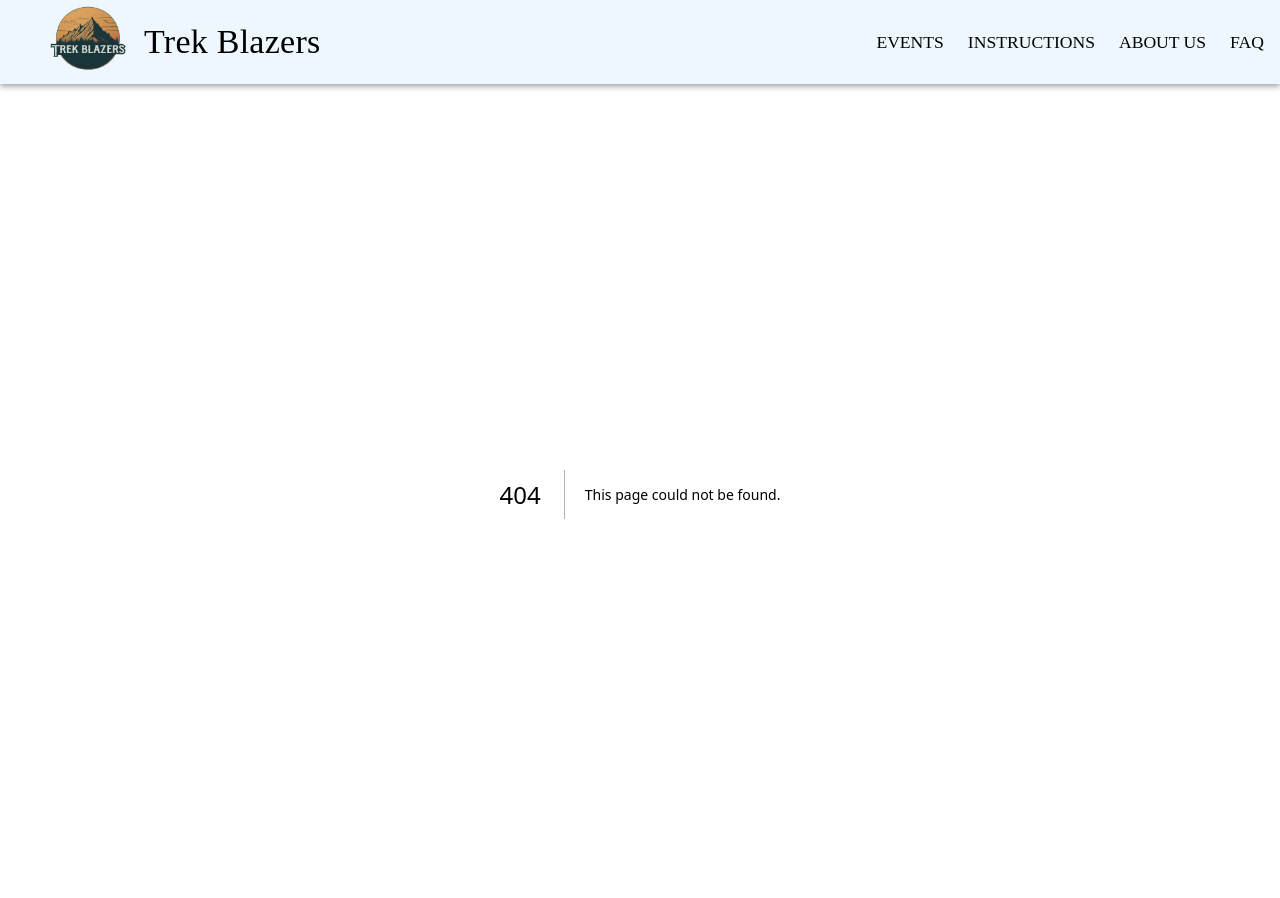
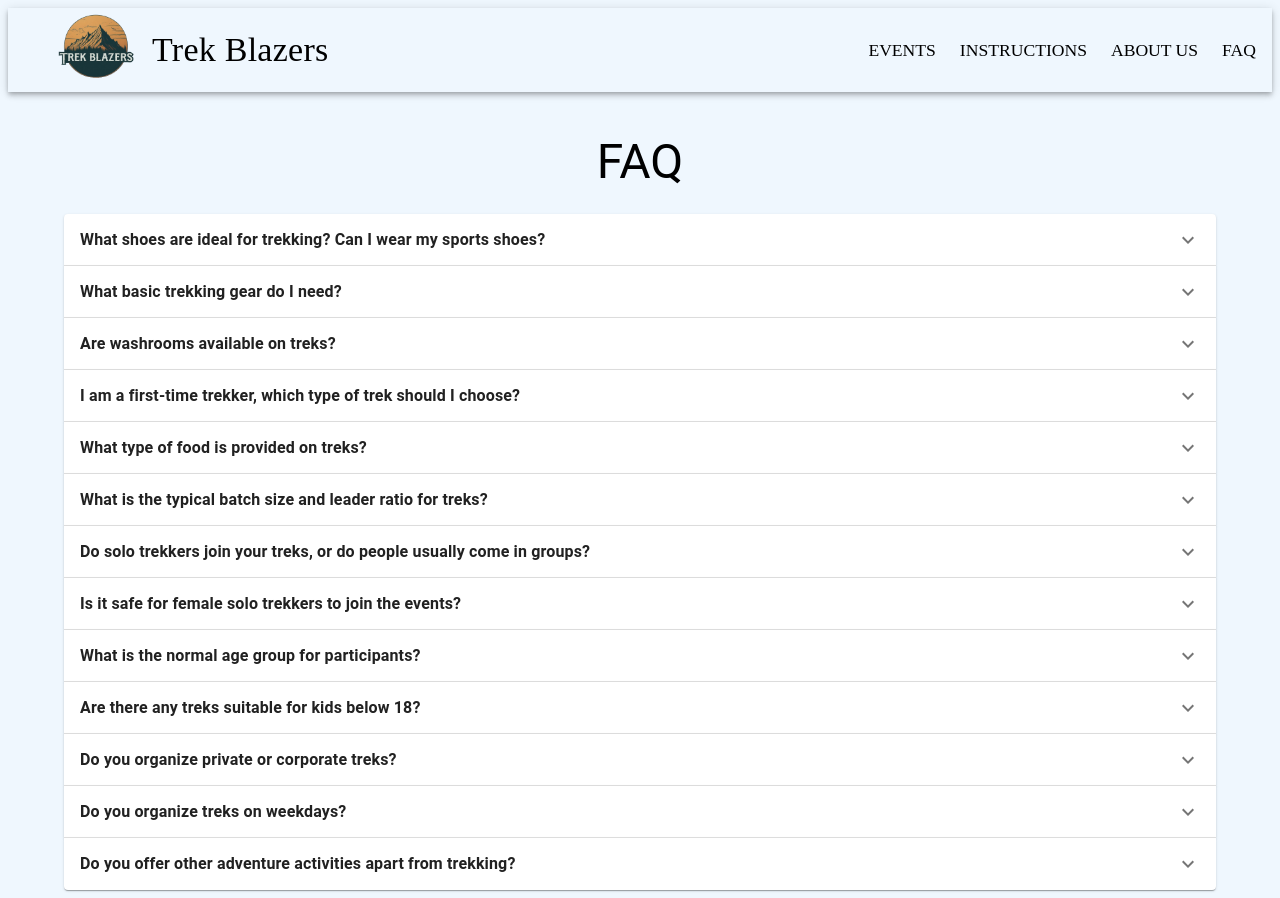
Before and after one commit to chodankarac/wander-trek, a Next.js app: page /FaqPage in a window 1280 px wide. Before the commit this address had no page. Built offline with nearby package versions, Linux system fonts and the light colour scheme.

Commit message:
FAQ page added;implements issue #29

```diff
--- /dev/null
+++ b/app/FaqPage/faqSlice.ts
@@ -0,0 +1,22 @@
+"use client";
+
+import { createSlice } from "@reduxjs/toolkit";
+
+type InitialState = {
+  faqs: [{ question: string; answer: string }];
+};
+const initialState: InitialState = {
+  faqs: [{ question: "", answer: "" }],
+};
+const faqSlice = createSlice({
+  name: "faqPage",
+  initialState,
+  reducers: {
+    setFaqs: (state, action) => {
+      state.faqs = action.payload;
+    },
+  },
+});
+
+export const { setFaqs } = faqSlice.actions;
+export const faqPageReducer = faqSlice.reducer;
--- /dev/null
+++ b/app/FaqPage/page.tsx
@@ -0,0 +1,54 @@
+"use client";
+import Accordion from "@mui/material/Accordion";
+import AccordionSummary from "@mui/material/AccordionSummary";
+import Container from "@/components/atoms/Container";
+import ExpandMoreIcon from "@mui/icons-material/ExpandMore";
+import React, { useCallback, useEffect, useState } from "react";
+import Typography from "@/components/atoms/Typography";
+import axios from "axios";
+import { AccordionDetails } from "@mui/material";
+import { setFaqs } from "./faqSlice";
+import { useAppDispatch, useAppSelector } from "@/rtk/hooks";
+
+const FaqPage = () => {
+  const dispatch = useAppDispatch();
+  const { faqs } = useAppSelector((state) => state.faqPage);
+
+  const fetchFaqs = useCallback(async () => {
+    try {
+      const response = await axios.get(`/api/faqs`);
+      dispatch(setFaqs(response.data.faqs));
+    } catch (error) {
+      console.error("Failed to fetch faqs:", error);
+    }
+  }, [dispatch]);
+
+  useEffect(() => {
+    fetchFaqs();
+  }, [fetchFaqs]);
+
+  return (
+    <Container maxWidth="lg" sx={{ mt: 4 }}>
+      <Typography variant="h3" align="center" sx={{ marginBottom: 3 }}>
+        FAQ
+      </Typography>
+      {faqs &&
+        faqs.map((faq, index) => (
+          <Accordion key={index}>
+            <AccordionSummary expandIcon={<ExpandMoreIcon />}>
+              <Typography variant="subtitle1" sx={{ fontWeight: "bold" }}>
+                {faq.question}
+              </Typography>
+            </AccordionSummary>
+            <AccordionDetails>
+              <Typography variant="subtitle1" textAlign="left">
+                {faq.answer}
+              </Typography>
+            </AccordionDetails>
+          </Accordion>
+        ))}
+    </Container>
+  );
+};
+
+export default FaqPage;
--- /dev/null
+++ b/app/api/faqs/route.ts
@@ -0,0 +1,75 @@
+import { NextResponse } from "next/server";
+
+export async function GET() {
+  const faqs = [
+    {
+      question:
+        "What shoes are ideal for trekking? Can I wear my sports shoes?",
+      answer:
+        "For trekking in Maharashtra, Coaster CTR Trekking shoes are highly recommended, costing around Rs1100-1600. [Check more details here](#). Sports shoes are not recommended due to inadequate grip on wet and rocky terrains. Avoid floaters, sandals, and crocs. Expensive trekking shoes from brands like Decathlon or Woodland are designed for Himalayan treks and are not suitable for Maharashtra's conditions.",
+    },
+    {
+      question: "What basic trekking gear do I need?",
+      answer:
+        "For one-day treks, essential gear includes quick-dry outfits and trekking shoes. [See the complete list here](#).",
+    },
+    {
+      question: "Are washrooms available on treks?",
+      answer:
+        "Most treks do not have washrooms. Some base villages may have limited facilities. For multi-day treks, carry tissue rolls, sanitizers, and be prepared for outdoor options.",
+    },
+    {
+      question:
+        "I am a first-time trekker, which type of trek should I choose?",
+      answer:
+        "Start with an easy-grade trek to test your fitness and see how your body reacts. Trekking requires good lower body strength and cardiovascular health. Consult us before registering to ensure the trek is suitable for beginners.",
+    },
+    {
+      question: "What type of food is provided on treks?",
+      answer:
+        "Breakfast is usually Poha or Idli. On selected treks, we provide local veg thali for lunch/dinner, including bhakhri-sabzi, dal-rice, papad, and salad. Jain food is available on selected treks; please ask before registering.",
+    },
+    {
+      question: "What is the typical batch size and leader ratio for treks?",
+      answer:
+        "We usually maintain a batch size of 20-25 people, with a maximum of 30. The leader-to-participant ratio is 1:10-12. For a batch of 30, we provide 3 trek leaders/volunteers.",
+    },
+    {
+      question:
+        "Do solo trekkers join your treks, or do people usually come in groups?",
+      answer:
+        "Over 40% of our trekkers come solo. Trekking is a social activity, and our trek leaders ensure everyone feels included.",
+    },
+    {
+      question: "Is it safe for female solo trekkers to join the events?",
+      answer:
+        "Yes, we usually have 40% female participants, many of whom join solo. Safety is a top priority for us.",
+    },
+    {
+      question: "What is the normal age group for participants?",
+      answer:
+        "The usual age group is 18-40 years. Fitness is more important than age. Participants below 18 must be accompanied by a guardian, who must fill out a disclaimer form.",
+    },
+    {
+      question: "Are there any treks suitable for kids below 18?",
+      answer:
+        "Yes, kids above 10 can join easy-grade, short-duration treks initially. If they do well, they can participate in more challenging treks.",
+    },
+    {
+      question: "Do you organize private or corporate treks?",
+      answer:
+        "Yes, we arrange private treks for groups of 15 or more, as well as corporate events. Please inform us at least 2 weeks in advance to organize accordingly.",
+    },
+    {
+      question: "Do you organize treks on weekdays?",
+      answer:
+        "While most events are on weekends or public holidays, we can arrange private treks on weekdays upon request.",
+    },
+    {
+      question: "Do you offer other adventure activities apart from trekking?",
+      answer:
+        "Yes, we also arrange waterfall tours, backpacking trips like Velas Turtle Festival and Kaas Plateau, waterfall rappelling in monsoon, and camping in winter months.",
+    },
+  ];
+  return NextResponse.json({ faqs });
+}
--- a/components/organism/Header/AppHeader/index.tsx
+++ b/components/organism/Header/AppHeader/index.tsx
@@ -126,7 +126,7 @@ export default function AppHeader() {
                 ABOUT US
               </Link>
               <Link
-                href="/faq"
+                href="/FaqPage"
                 sx={{
                   fontSize: "1.1rem",
                   textDecoration: "none",
--- a/rtk/store.ts
+++ b/rtk/store.ts
@@ -2,11 +2,13 @@
 import { configureStore } from "@reduxjs/toolkit";
 import appHeaderReducer from "../components/organism/Header/AppHeader/appHeaderSlice";
 import instructionPageReducer from "../app/instructions/instructionSlice";
+import { faqPageReducer } from "@/app/FaqPage/faqSlice";
 
 export const store = configureStore({
   reducer: {
     appHeader: appHeaderReducer,
     instructionPage: instructionPageReducer,
+    faqPage: faqPageReducer,
   },
 });
 
```
Also changed, not shown: app/faq/page.tsx (deleted, +0 -7 lines).
